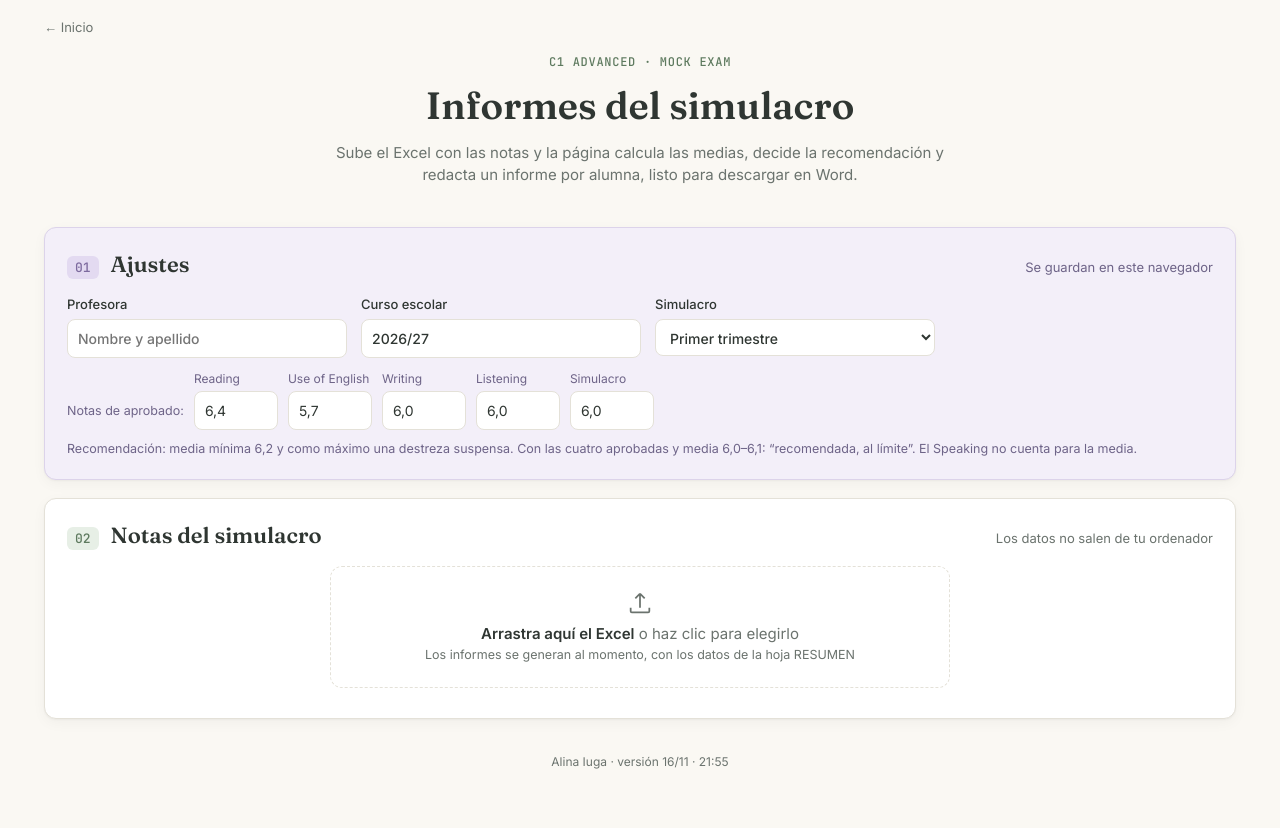
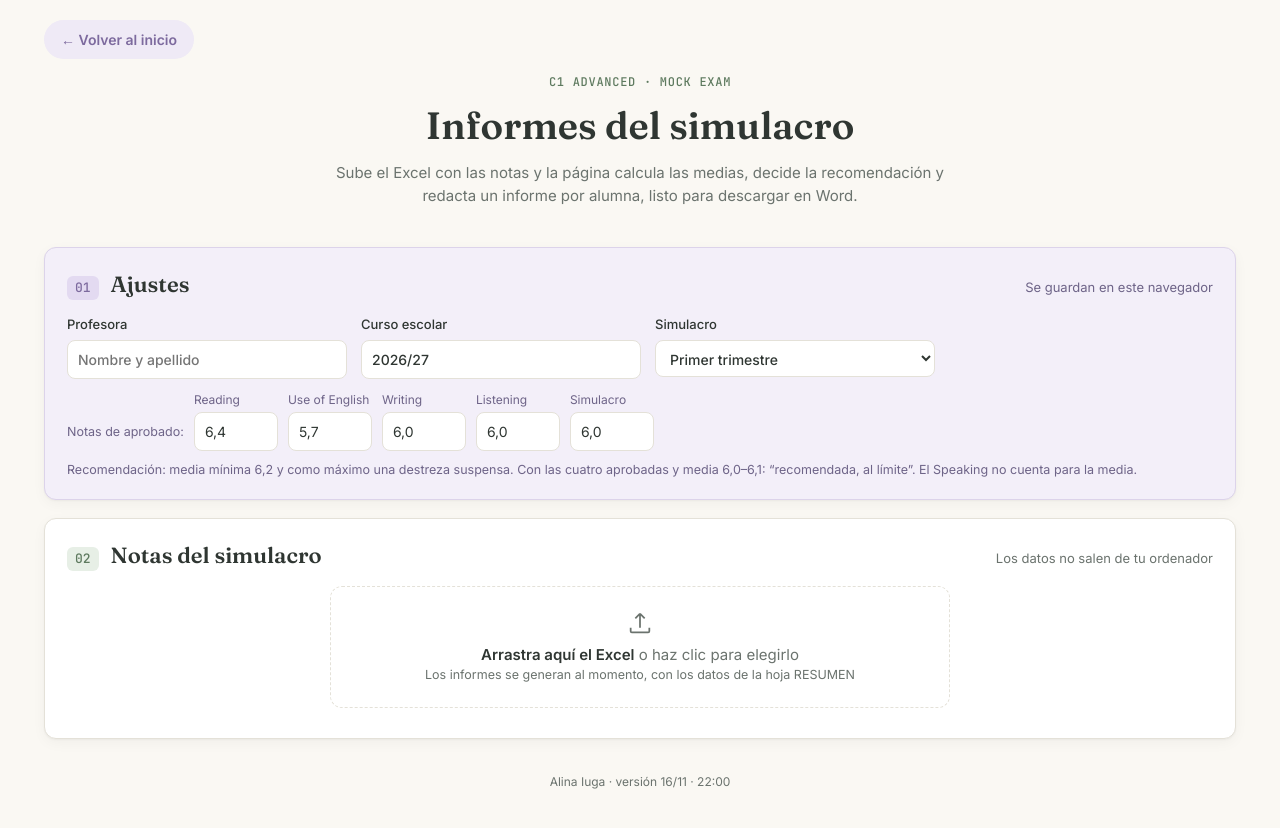
Before and after one commit to u0212823781-jpg/INFORMES-CAMBRIDGE, a plain HTML site: page cae.html in a window 1280 px wide. Drawn offline with nearby package versions, Linux system fonts and the light colour scheme.

Commit message:
More visible 'Volver al inicio' button
Co-Authored-By: Claude Opus 5.5 <noreply@anthropic.com>
Claude-Session: https://claude.ai/code/session_01A6kUBm2bhwvjkHyzpnkwMo

```diff
--- a/cae.html
+++ b/cae.html
@@ -28,8 +28,8 @@ h1,h2,h3{font-family:Fraunces,Georgia,serif;font-weight:600;margin:0}
 .mono{font-family:"JetBrains Mono",monospace;font-size:12px;letter-spacing:.06em;text-transform:uppercase}
 .wrap{max-width:1240px;margin:0 auto;padding:0 24px 60px}
 /* hero */
-.back{display:inline-block;margin-top:18px;font-size:13px;color:var(--muted);text-decoration:none}
-.back:hover{color:var(--sage-d)}
+.back{display:inline-flex;align-items:center;gap:8px;margin-top:20px;padding:8px 16px;border-radius:22px;background:#EFEAF6;border:1px solid transparent;font-size:14px;font-weight:600;color:var(--lilac-d);text-decoration:none;transition:.15s}
+.back:hover{border-color:var(--lilac-d);background:#fff}
 .hero{text-align:center;padding:14px 0 22px}
 .hero .mono{color:var(--sage-d)}
 .hero h1{font-size:38px;margin:6px 0 8px}
@@ -156,7 +156,7 @@ footer{text-align:center;color:var(--muted);font-size:12px;margin-top:34px}
 <body>
 <div class="wrap">
 
-<a href="./" class="back">← Inicio</a>
+<a href="./" class="back">← Volver al inicio</a>
 <header class="hero">
   <div class="mono">C1 Advanced · Mock exam</div>
   <h1>Informes del simulacro</h1>
@@ -224,7 +224,7 @@ footer{text-align:center;color:var(--muted);font-size:12px;margin-top:34px}
   </div>
 </section>
 
-<footer>Alina Iuga · versión 16/11 · 21:55</footer>
+<footer>Alina Iuga · versión 16/11 · 22:00</footer>
 </div>
 
 <script id="core">
```
Also changed, not shown: fce.html (+4 -4 lines), index.html (+1 -1 lines).
